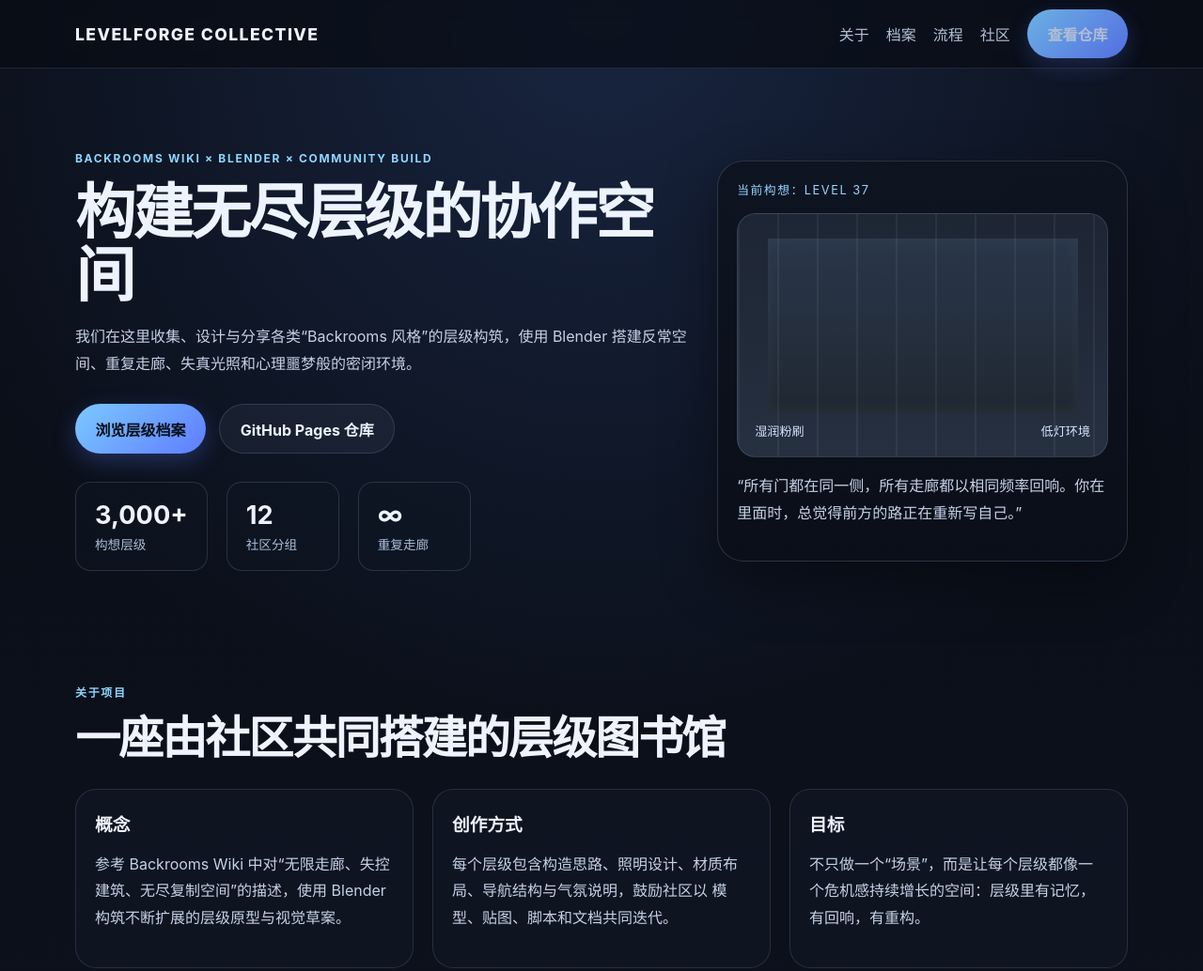
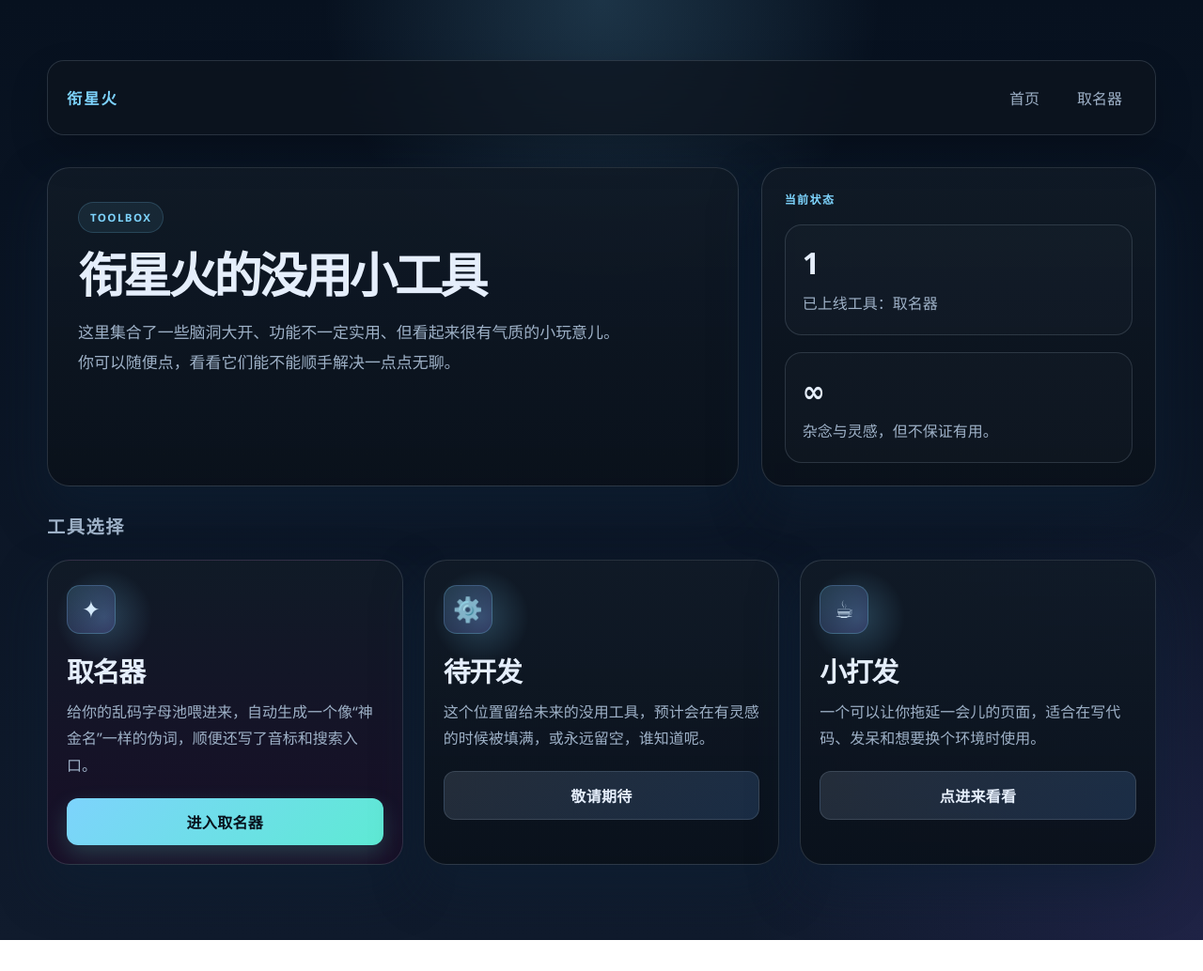
Before and after one commit to euywfguergfero/euywfguergfero.github.io, a plain HTML site: page index.html in a window 1280 px wide. Shown: the top 1034 px of the page at 94% size. After the commit the page ends 1001 px from the top, so only its background shows below. Drawn offline with Linux system fonts and the light colour scheme.

Commit message:
Replace the home page with a polished tool selection dashboard and add the naming tool entry point.

```diff
--- a/index.html
+++ b/index.html
@@ -3,182 +3,354 @@
   <head>
     <meta charset="UTF-8" />
     <meta name="viewport" content="width=device-width, initial-scale=1.0" />
-    <meta
-      name="description"
-      content="LevelForge Collective — a Blender-based community archive of Backrooms-style levels and hallway architecture."
-    />
-    <title>LevelForge Collective</title>
-    <link rel="stylesheet" href="/styles.css" />
+    <meta name="description" content="衔星火的没用小工具" />
+    <title>衔星火的没用小工具</title>
+    <style>
+      :root {
+        --bg: #07111f;
+        --bg-2: #101b2d;
+        --panel: rgba(16, 24, 37, 0.8);
+        --panel-strong: rgba(11, 18, 28, 0.96);
+        --border: rgba(148, 163, 184, 0.22);
+        --text: #e5eefb;
+        --muted: #9eb1c7;
+        --accent: #7dd3fc;
+        --accent-2: #8b5cf6;
+        --accent-3: #34d399;
+        --shadow: rgba(14, 32, 52, 0.6);
+      }
+
+      * { box-sizing: border-box; }
+
+      html { scroll-behavior: smooth; }
+
+      body {
+        margin: 0;
+        min-height: 100vh;
+        font-family: "Segoe UI", Tahoma, Geneva, Verdana, sans-serif;
+        color: var(--text);
+        background:
+          radial-gradient(circle at top, rgba(125, 211, 252, 0.18), transparent 25%),
+          radial-gradient(circle at bottom right, rgba(139, 92, 246, 0.12), transparent 30%),
+          linear-gradient(180deg, var(--bg) 0%, var(--bg-2) 100%);
+      }
+
+      a { color: inherit; text-decoration: none; }
+
+      .page {
+        width: min(1180px, calc(100% - 32px));
+        margin: 0 auto;
+        padding: 64px 0 80px;
+      }
+
+      .topbar {
+        display: flex;
+        align-items: center;
+        justify-content: space-between;
+        gap: 16px;
+        margin-bottom: 34px;
+        padding: 16px 20px;
+        border: 1px solid var(--border);
+        border-radius: 18px;
+        background: rgba(14, 20, 31, 0.7);
+        backdrop-filter: blur(20px);
+        box-shadow: 0 18px 40px rgba(0, 0, 0, 0.18);
+      }
+
+      .brand {
+        font-size: 1.02rem;
+        letter-spacing: 0.12em;
+        text-transform: uppercase;
+        font-weight: 800;
+        color: var(--accent);
+      }
+
+      .nav {
+        display: flex;
+        align-items: center;
+        gap: 10px;
+        flex-wrap: wrap;
+      }
+
+      .nav a {
+        padding: 10px 14px;
+        border-radius: 999px;
+        border: 1px solid transparent;
+        color: var(--muted);
+        transition: all 0.2s ease;
+      }
+
+      .nav a:hover {
+        border-color: var(--border);
+        color: var(--text);
+        background: rgba(255, 255, 255, 0.02);
+      }
+
+      .hero {
+        display: grid;
+        grid-template-columns: 1.4fr 0.8fr;
+        gap: 24px;
+        align-items: stretch;
+        margin-bottom: 28px;
+      }
+
+      .hero-copy,
+      .hero-panel,
+      .tool-card {
+        border: 1px solid var(--border);
+        background: linear-gradient(180deg, rgba(17, 27, 39, 0.88), rgba(10, 17, 27, 0.96));
+        border-radius: 24px;
+        box-shadow: 0 24px 50px var(--shadow);
+      }
+
+      .hero-copy {
+        padding: 36px 32px;
+      }
+
+      .eyebrow {
+        margin: 0 0 18px;
+        display: inline-block;
+        padding: 8px 12px;
+        border-radius: 999px;
+        background: rgba(125, 211, 252, 0.08);
+        border: 1px solid rgba(125, 211, 252, 0.18);
+        color: var(--accent);
+        font-size: 0.72rem;
+        letter-spacing: 0.12em;
+        text-transform: uppercase;
+        font-weight: 700;
+      }
+
+      h1 {
+        margin: 0 0 18px;
+        font-size: clamp(2.6rem, 4vw, 5rem);
+        line-height: 1.05;
+        letter-spacing: -0.06em;
+      }
+
+      .lead {
+        margin: 0;
+        max-width: 60ch;
+        color: var(--muted);
+        font-size: 1.06rem;
+        line-height: 1.9;
+      }
+
+      .hero-panel {
+        padding: 24px;
+        display: flex;
+        flex-direction: column;
+        justify-content: space-between;
+      }
+
+      .mini-label {
+        color: var(--accent);
+        font-size: 0.75rem;
+        letter-spacing: 0.12em;
+        text-transform: uppercase;
+        font-weight: 700;
+      }
+
+      .status-box {
+        margin-top: 18px;
+        padding: 18px;
+        border-radius: 18px;
+        background: rgba(255, 255, 255, 0.02);
+        border: 1px solid var(--border);
+      }
+
+      .status-box strong {
+        display: block;
+        font-size: 2rem;
+        margin-bottom: 8px;
+      }
+
+      .status-box span {
+        color: var(--muted);
+        line-height: 1.8;
+      }
+
+      .tool-section {
+        margin-top: 14px;
+      }
+
+      .section-title {
+        margin: 0 0 22px;
+        font-size: 1.2rem;
+        letter-spacing: 0.08em;
+        text-transform: uppercase;
+        color: var(--muted);
+      }
+
+      .tool-grid {
+        display: grid;
+        grid-template-columns: repeat(3, minmax(0, 1fr));
+        gap: 22px;
+      }
+
+      .tool-card {
+        position: relative;
+        overflow: hidden;
+        padding: 26px 20px 20px;
+        transition: transform 0.22s ease, border-color 0.22s ease, box-shadow 0.22s ease;
+      }
+
+      .tool-card::before {
+        content: "";
+        position: absolute;
+        inset: 0 auto auto 0;
+        width: 120px;
+        height: 120px;
+        background: radial-gradient(circle, rgba(125, 211, 252, 0.22), transparent 60%);
+        pointer-events: none;
+      }
+
+      .tool-card:hover {
+        transform: translateY(-4px);
+        border-color: rgba(125, 211, 252, 0.28);
+        box-shadow: 0 24px 42px rgba(17, 24, 39, 0.7);
+      }
+
+      .tool-card.featured {
+        background: linear-gradient(180deg, rgba(17, 27, 39, 0.94), rgba(25, 14, 39, 0.96));
+      }
+
+      .tool-icon {
+        width: 52px;
+        height: 52px;
+        display: inline-flex;
+        align-items: center;
+        justify-content: center;
+        border-radius: 14px;
+        background: linear-gradient(135deg, rgba(125, 211, 252, 0.18), rgba(139, 92, 246, 0.18));
+        border: 1px solid rgba(125, 211, 252, 0.24);
+        font-size: 1.6rem;
+        margin-bottom: 18px;
+      }
+
+      .tool-card h2 {
+        margin: 0 0 10px;
+        font-size: 1.8rem;
+        letter-spacing: -0.04em;
+      }
+
+      .tool-card p {
+        margin: 0;
+        color: var(--muted);
+        line-height: 1.8;
+      }
+
+      .tool-link {
+        display: inline-flex;
+        align-items: center;
+        justify-content: center;
+        margin-top: 20px;
+        width: 100%;
+        padding: 13px 16px;
+        border-radius: 12px;
+        background: linear-gradient(135deg, var(--accent), #5eead4);
+        color: #08121d;
+        font-weight: 800;
+        letter-spacing: 0.02em;
+        transition: transform 0.2s ease, box-shadow 0.2s ease;
+        box-shadow: 0 10px 24px rgba(94, 234, 212, 0.2);
+      }
+
+      .tool-link:hover {
+        transform: translateY(-1px);
+      }
+
+      .tool-card.secondary .tool-link {
+        background: linear-gradient(135deg, rgba(148, 163, 184, 0.18), rgba(96, 165, 250, 0.18));
+        color: var(--text);
+        border: 1px solid var(--border);
+        box-shadow: none;
+      }
+
+      @media (max-width: 900px) {
+        .hero {
+          grid-template-columns: 1fr;
+        }
+
+        .tool-grid {
+          grid-template-columns: 1fr;
+        }
+      }
+
+      @media (max-width: 560px) {
+        .topbar {
+          flex-direction: column;
+          align-items: flex-start;
+        }
+
+        .hero-copy {
+          padding: 24px 18px;
+        }
+      }
+    </style>
   </head>
   <body>
+    <div class="page">
       <header class="topbar">
-      <div class="container nav-wrap">
-        <div class="brand">LevelForge Collective</div>
-        <nav class="nav">
-          <a href="#about">关于</a>
-          <a href="#archive">档案</a>
-          <a href="#workflow">流程</a>
-          <a href="#community">社区</a>
-          <a
-            class="repo-btn"
-            href="https://github.com/euywfguergfero/euywfguergfero.github.io"
-            target="_blank"
-            rel="noopener noreferrer"
-            >查看仓库</a
-          >
+        <div class="brand">衔星火</div>
+        <nav class="nav" aria-label="主导航">
+          <a href="/">首页</a>
+          <a href="/naming/">取名器</a>
         </nav>
-      </div>
       </header>
 
       <main>
         <section class="hero">
-        <div class="container hero-grid">
-          <div class="hero-copy reveal">
-            <p class="eyebrow">Backrooms Wiki × Blender × Community Build</p>
-            <h1>构建无尽层级的协作空间</h1>
+          <div class="hero-copy">
+            <div class="eyebrow">Toolbox</div>
+            <h1>衔星火的没用小工具</h1>
             <p class="lead">
-              我们在这里收集、设计与分享各类“Backrooms 风格”的层级构筑，使用 Blender
-              搭建反常空间、重复走廊、失真光照和心理噩梦般的密闭环境。
+              这里集合了一些脑洞大开、功能不一定实用、但看起来很有气质的小玩意儿。
+              你可以随便点，看看它们能不能顺手解决一点点无聊。
             </p>
-            <div class="cta-row">
-              <a class="primary" href="/site.html">浏览层级档案</a>
-              <a class="secondary" href="https://github.com/euywfguergfero/euywfguergfero.github.io" target="_blank" rel="noopener noreferrer">GitHub Pages 仓库</a>
-            </div>
-            <ul class="stats">
-              <li><strong>3,000+</strong><span>构想层级</span></li>
-              <li><strong>12</strong><span>社区分组</span></li>
-              <li><strong>∞</strong><span>重复走廊</span></li>
-            </ul>
           </div>
 
-          <div class="hero-panel reveal">
-            <div class="panel-header">当前构想：Level 37</div>
-            <div class="level-card">
-              <div class="room-glow"></div>
-              <div class="room-lines"></div>
-              <div class="room-meta">
-                <span>湿润粉刷</span>
-                <span>低灯环境</span>
+          <aside class="hero-panel" aria-label="状态">
+            <div>
+              <div class="mini-label">当前状态</div>
+              <div class="status-box">
+                <strong>1</strong>
+                <span>已上线工具：取名器</span>
               </div>
             </div>
-            <p>
-              “所有门都在同一侧，所有走廊都以相同频率回响。你在里面时，总觉得前方的路正在重新写自己。”
-            </p>
+            <div class="status-box">
+              <strong>∞</strong>
+              <span>杂念与灵感，但不保证有用。</span>
             </div>
-        </div>
+          </aside>
         </section>
 
-      <section id="about" class="section">
-        <div class="container">
-          <div class="section-heading reveal">
-            <p class="eyebrow">关于项目</p>
-            <h2>一座由社区共同搭建的层级图书馆</h2>
-          </div>
+        <section class="tool-section" aria-label="工具选择">
+          <h2 class="section-title">工具选择</h2>
+          <div class="tool-grid">
+            <article class="tool-card featured">
+              <div class="tool-icon">✦</div>
+              <h2>取名器</h2>
+              <p>给你的乱码字母池喂进来，自动生成一个像“神金名”一样的伪词，顺便还写了音标和搜索入口。</p>
+              <a class="tool-link" href="/naming/">进入取名器</a>
+            </article>
 
-          <div class="info-grid">
-            <article class="info-card reveal">
-              <h3>概念</h3>
-              <p>
-                参考 Backrooms Wiki 中对“无限走廊、失控建筑、无尽复制空间”的描述，使用
-                Blender 构筑不断扩展的层级原型与视觉草案。
-              </p>
+            <article class="tool-card secondary">
+              <div class="tool-icon">⚙️</div>
+              <h2>待开发</h2>
+              <p>这个位置留给未来的没用工具，预计会在有灵感的时候被填满，或永远留空，谁知道呢。</p>
+              <a class="tool-link" href="/" aria-disabled="true">敬请期待</a>
             </article>
-            <article class="info-card reveal">
-              <h3>创作方式</h3>
-              <p>
-                每个层级包含构造思路、照明设计、材质布局、导航结构与气氛说明，鼓励社区以
-                模型、贴图、脚本和文档共同迭代。
-              </p>
+
+            <article class="tool-card secondary">
+              <div class="tool-icon">☕</div>
+              <h2>小打发</h2>
+              <p>一个可以让你拖延一会儿的页面，适合在写代码、发呆和想要换个环境时使用。</p>
+              <a class="tool-link" href="/" aria-disabled="true">点进来看看</a>
             </article>
-            <article class="info-card reveal">
-              <h3>目标</h3>
-              <p>
-                不只做一个“场景”，而是让每个层级都像一个危机感持续增长的空间：层级里有记忆，有回响，有重构。
-              </p>
-            </article>
-          </div>
-        </div>
-      </section>
-
-      <section id="archive" class="section alt">
-        <div class="container">
-          <div class="section-heading reveal">
-            <p class="eyebrow">层级档案</p>
-            <h2>精选工程</h2>
-          </div>
-
-          <div class="archive-grid">
-            <article class="level-item reveal">
-              <span class="badge">Level 0</span>
-              <h3>白色黄灯走廊</h3>
-              <p>极简起点：长走廊、无尽门、泛白墙、低频回声，适合对层级氛围做最原始的搭建实验。</p>
-            </article>
-            <article class="level-item reveal">
-              <span class="badge">Level 11</span>
-              <h3>超高天花板</h3>
-              <p>建筑的垂直维度被拉长，天花板不可见的空间让人觉得房间不是“开阔”，而是“持续吞没”。</p>
-            </article>
-            <article class="level-item reveal">
-              <span class="badge">Level 36</span>
-              <h3>管道迷宫</h3>
-              <p>日常机械结构被放大，管线与走廊在重复衍生中互相转译，形成空间执念。</p>
-            </article>
-            <article class="level-item reveal">
-              <span class="badge">Level 81</span>
-              <h3>镜像回廊</h3>
-              <p>镜面结构、重复门框与交错视线，构成一种“你可以走出去，但看起来完全不一样”的错乱感。</p>
-            </article>
-          </div>
-        </div>
-      </section>
-
-      <section id="workflow" class="section">
-        <div class="container">
-          <div class="section-heading reveal">
-            <p class="eyebrow">工作流</p>
-            <h2>从概念到模型</h2>
-          </div>
-
-          <div class="steps">
-            <div class="step reveal">
-              <span>01</span>
-              <h3>建立主题</h3>
-              <p>确定层级的氛围、结构逻辑和视觉问题：封闭、重复、错误、失真、压迫感。</p>
-            </div>
-            <div class="step reveal">
-              <span>02</span>
-              <h3>布局空间</h3>
-              <p>在 Blender 中搭建走廊、门、支撑柱、天花板与路标，保留不稳定的几何感。</p>
-            </div>
-            <div class="step reveal">
-              <span>03</span>
-              <h3>渲染叙事</h3>
-              <p>调整光源、颜色、材质与景深，让空间不是“场景”，而是一个持续制造不安的场域。</p>
-            </div>
-          </div>
-        </div>
-      </section>
-
-      <section id="community" class="section alt">
-        <div class="container narrow reveal">
-          <p class="eyebrow">社区协作</p>
-          <h2>每一条走廊都可能被未来的成员重新建造</h2>
-          <p>
-            LevelForge Collective 欢迎更多建模者、概念设计者、摄影师和页面维护者加入。我们以
-            开放贡献、共享资源与迭代反馈为核心，让每个层级都能从一次灵感孕育成可体验的空间。
-          </p>
-          <a class="primary" href="https://github.com/euywfguergfero/euywfguergfero.github.io" target="_blank" rel="noopener noreferrer">前往 GitHub 仓库</a>
           </div>
         </section>
       </main>
-
-    <footer class="footer">
-      <div class="container footer-inner">
-        <p>© 2026 LevelForge Collective</p>
-        <a href="https://github.com/euywfguergfero/euywfguergfero.github.io" target="_blank" rel="noopener noreferrer">GitHub Repository</a>
     </div>
-    </footer>
-
-    <script src="/app.js"></script>
   </body>
 </html>
```
Lines whose indentation alone changed are shown as unchanged.
